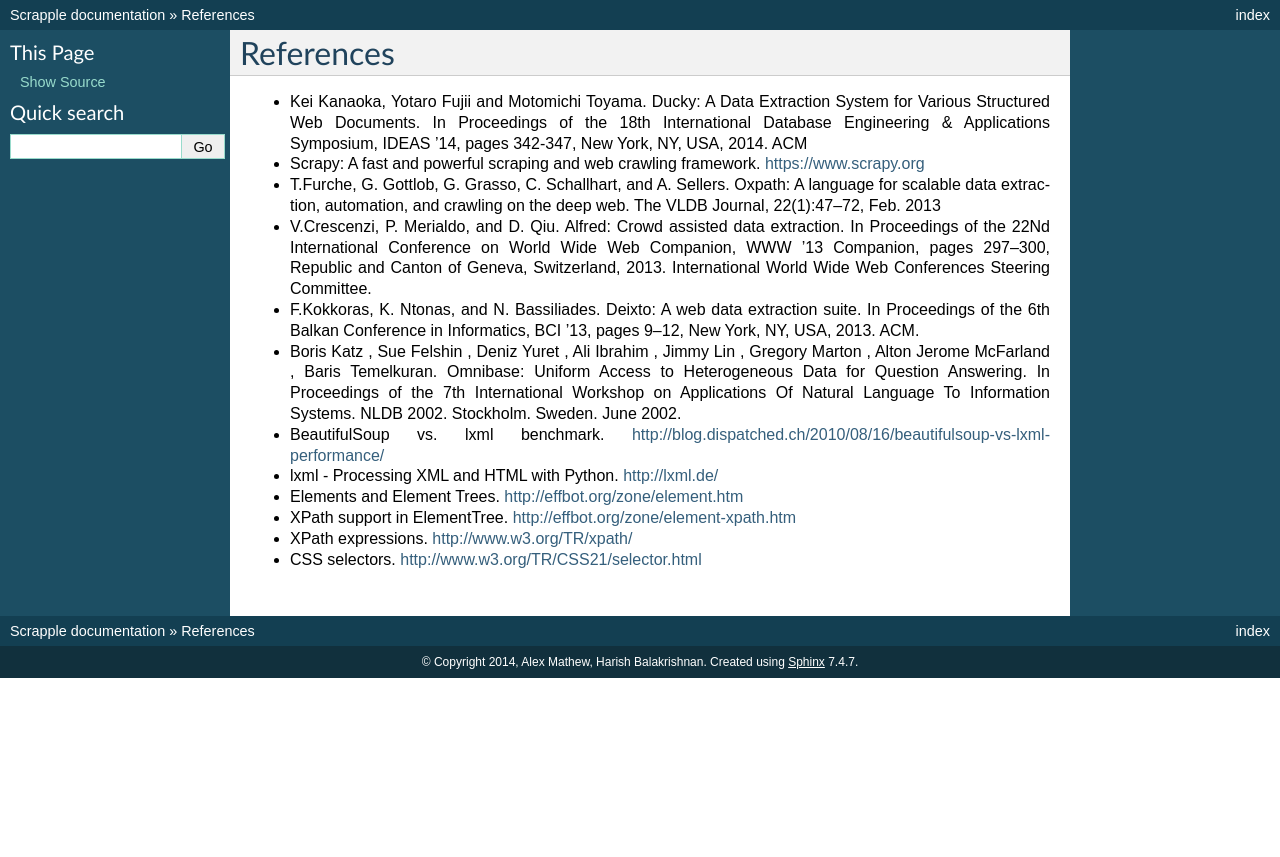
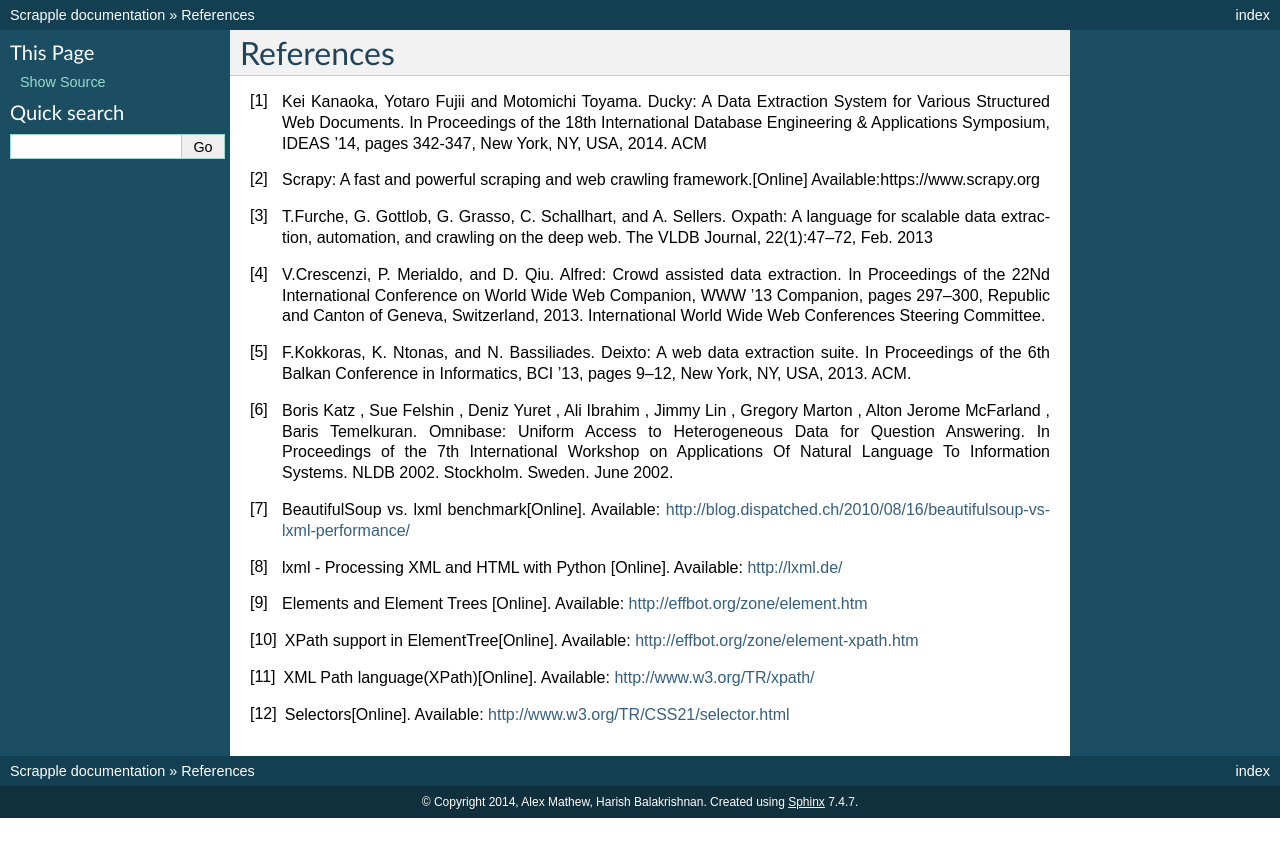
Before and after one commit to AlexMathew/scrapple, a Sphinx documentation site: the page built from docs/intro/references.rst, in a window 1280 px wide. Shown: the top 857 px of the page. Built offline with Sphinx 7.4.7, drawn with Linux system fonts in a browser that asks for light colours.

Commit message:
Fix references

```diff
--- a/docs/intro/references.rst
+++ b/docs/intro/references.rst
@@ -4,26 +4,15 @@
 References
 ==========
 
-* Kei Kanaoka, Yotaro Fujii and Motomichi Toyama. Ducky: A Data Extraction System for Various Structured Web Documents. In Proceedings of the 18th International Database Engineering & Applications Symposium, IDEAS ’14, pages 342-347, New York, NY, USA, 2014. ACM
-
-* Scrapy: A fast and powerful scraping and web crawling framework. https://www.scrapy.org
-
-* T.Furche, G. Gottlob, G. Grasso, C. Schallhart, and A. Sellers. Oxpath: A language for scalable data extraction, automation, and crawling on the deep web. The VLDB Journal, 22(1):47–72, Feb. 2013
-
-* V.Crescenzi, P. Merialdo, and D. Qiu. Alfred: Crowd assisted data extraction. In Proceedings of the 22Nd International Conference on World Wide Web Companion, WWW ’13 Companion, pages 297–300, Republic and Canton of Geneva, Switzerland, 2013. International World Wide Web Conferences Steering Committee.
-
-* F.Kokkoras, K. Ntonas, and N. Bassiliades. Deixto: A web data extraction suite. In Proceedings of the 6th Balkan Conference in Informatics, BCI ’13, pages 9–12, New York, NY, USA, 2013. ACM.
-
-* Boris Katz , Sue Felshin , Deniz Yuret , Ali Ibrahim , Jimmy Lin , Gregory Marton , Alton Jerome McFarland , Baris Temelkuran. Omnibase: Uniform Access to Heterogeneous Data for Question Answering. In Proceedings of the 7th International Workshop on Applications Of Natural Language To Information Systems. NLDB 2002. Stockholm. Sweden. June 2002.
-
-* BeautifulSoup vs. lxml benchmark. http://blog.dispatched.ch/2010/08/16/beautifulsoup-vs-lxml-performance/
-
-* lxml - Processing XML and HTML with Python. http://lxml.de/
-
-* Elements and Element Trees. http://effbot.org/zone/element.htm
-
-* XPath support in ElementTree. http://effbot.org/zone/element-xpath.htm
-
-* XPath expressions. http://www.w3.org/TR/xpath/
-
-* CSS selectors. http://www.w3.org/TR/CSS21/selector.html
+.. [1] Kei Kanaoka, Yotaro Fujii and Motomichi Toyama. Ducky: A Data Extraction System for Various Structured Web Documents. In Proceedings of the 18th International Database Engineering & Applications Symposium, IDEAS ’14, pages 342-347, New York, NY, USA, 2014. ACM
+.. [2] Scrapy: A fast and powerful scraping and web crawling framework.[Online] Available:https://www.scrapy.org
+.. [3] T.Furche, G. Gottlob, G. Grasso, C. Schallhart, and A. Sellers. Oxpath: A language for scalable data extraction, automation, and crawling on the deep web. The VLDB Journal, 22(1):47–72, Feb. 2013
+.. [4] V.Crescenzi, P. Merialdo, and D. Qiu. Alfred: Crowd assisted data extraction. In Proceedings of the 22Nd International Conference on World Wide Web Companion, WWW ’13 Companion, pages 297–300, Republic and Canton of Geneva, Switzerland, 2013. International World Wide Web Conferences Steering Committee.
+.. [5] F.Kokkoras, K. Ntonas, and N. Bassiliades. Deixto: A web data extraction suite. In Proceedings of the 6th Balkan Conference in Informatics, BCI ’13, pages 9–12, New York, NY, USA, 2013. ACM.
+.. [6] Boris Katz , Sue Felshin , Deniz Yuret , Ali Ibrahim , Jimmy Lin , Gregory Marton , Alton Jerome McFarland , Baris Temelkuran. Omnibase: Uniform Access to Heterogeneous Data for Question Answering. In Proceedings of the 7th International Workshop on Applications Of Natural Language To Information Systems. NLDB 2002. Stockholm. Sweden. June 2002.
+.. [7] BeautifulSoup vs. lxml benchmark[Online]. Available: http://blog.dispatched.ch/2010/08/16/beautifulsoup-vslxml-performance/
+.. [8] lxml - Processing XML and HTML with Python [Online]. Available: http://lxml.de/
+.. [9] Elements and Element Trees [Online]. Available: http://effbot.org/zone/element.htm
+.. [10] XPath support in ElementTree[Online]. Available: http://effbot.org/zone/element-xpath.htm
+.. [11] XML Path language(XPath)[Online]. Available: http://www.w3.org/TR/xpath/
+.. [12] Selectors[Online]. Available: http://www.w3.org/TR/CSS21/selector.html
```
Also changed, not shown: docs/index.rst (+17 -41 lines).
